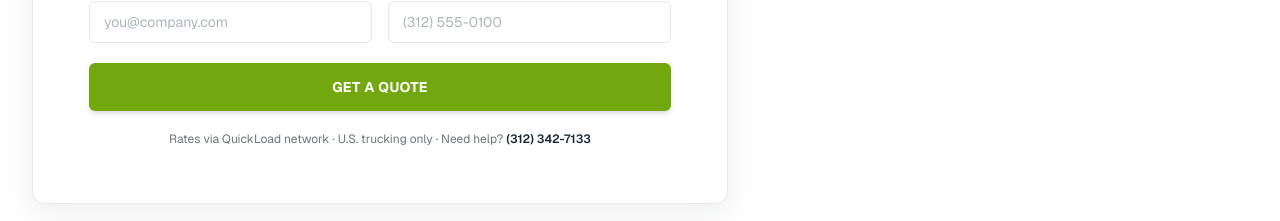
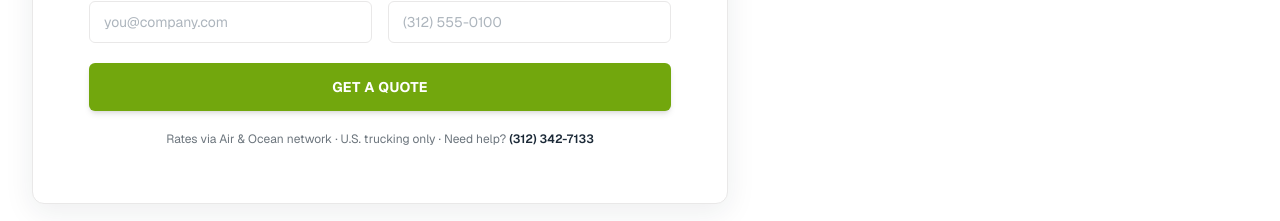
Before and after one commit to turkyildiz/AOL, a Next.js app: page / in a window 1280 px wide. Shown: the part 1760-1981 px from the top of the page. Built offline with nearby package versions, Linux system fonts and the light colour scheme.

Commit message:
Rebrand quote footer line to Air and Ocean network.

```diff
--- a/src/components/marketing/QuickQuote.tsx
+++ b/src/components/marketing/QuickQuote.tsx
@@ -322,7 +322,7 @@ export function QuickQuote() {
             </button>
 
             <p className="text-center text-xs text-steel-500">
-              Rates via QuickLoad network · U.S. trucking only · Need help?{" "}
+              Rates via Air &amp; Ocean network · U.S. trucking only · Need help?{" "}
               <a href={site.contact.phoneHref} className="font-semibold text-navy-900">
                 {site.contact.phone}
               </a>
```
